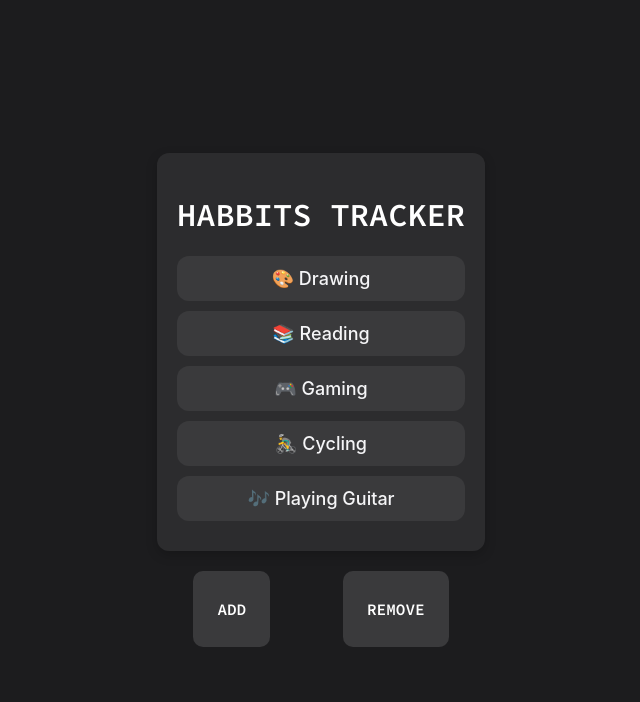
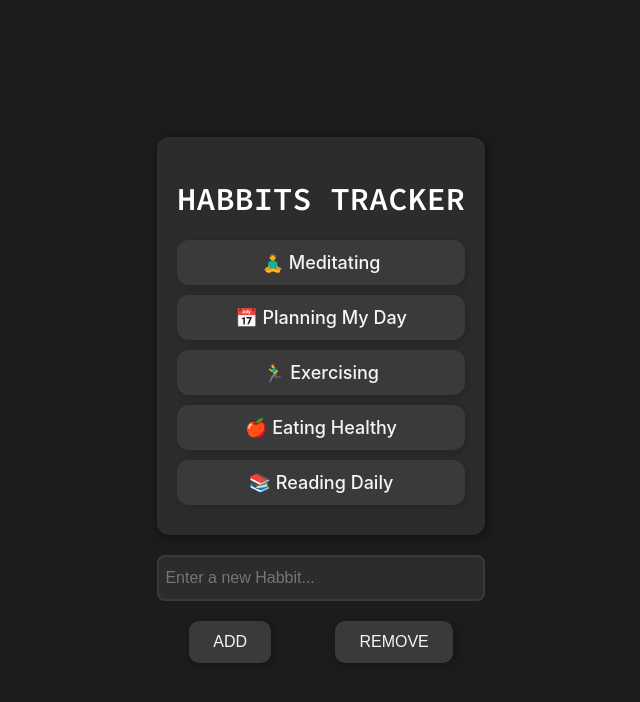
Before and after one commit to ObedientProductions/project-1, a React (Create React App) app: page / in a window 1280 px wide. Shown: the top 702 px of the page, without its empty margins (319-959 px from the left). Built offline with nearby package versions, Linux system fonts and the light colour scheme.

Commit message:
Added on site inputs instead of prompting the user

```diff
--- a/src/App.css
+++ b/src/App.css
@@ -48,10 +48,14 @@ li {
   font-size: 18px;
   font-weight: 500;
   transition: background 0.3s ease;
+
+  box-shadow: 2px 2px 10px rgba(0, 0, 0, 0.2);
+
 }
 
 li:hover {
-  background: #48484a;
+  background-color: #007acc;
+  transform: translateY(-2px);
 }
 
 
@@ -72,10 +76,12 @@ li:hover {
   cursor: pointer;
   transition: background 0.3s ease, transform 0.1s ease;
 
+  box-shadow: 2px 2px 10px rgba(0, 0, 0, 0.3);
+
 }
 
 .menu-button:hover {
-  background-color: #48484a;
+  background-color: #007acc;
   transform: translateY(-2px);
 }
 
@@ -107,10 +113,47 @@ li:hover {
   outline: none;
 }
 
+.selected{
+  border-color: #ffffff;
+  border-width: 0.15vw;
+  border-style: solid;
+}
+
 #Hobbies-Container {
-  background-color: #2c2c2e; /* Dark background to match the theme */
-  border-radius: 12px; /* Slightly larger radius for rounded corners */
-  padding: 20px; /* More padding for spacing */
-  box-shadow: 0 4px 12px rgba(0, 0, 0, 0.2); /* Subtle shadow for depth */
-  margin-bottom: 20px; /* Space between the container and other content */
+  background-color: #2c2c2e;
+  border-radius: 12px;
+  padding: 20px;
+  box-shadow: 0 4px 12px rgba(0, 0, 0, 0.2);
+  margin-bottom: 20px;
+
+  box-shadow: 2px 2px 10px rgba(0, 0, 0, 0.5);
 }
+
+#Habbits-Container {
+  background-color: #ffffff;
+  border-radius: 10px;
+  padding: 0.2vw;
+  margin-bottom: 20px; /* Add space below hobbies list */
+}
+
+#Habbit-Input {
+  margin: 20px 0; /* Add spacing around the input */
+}
+
+
+.data-inputs {
+  width: 100%;
+  padding: 12px 0.5vw;
+  box-sizing: border-box;
+  background-color: #2c2c2e;
+  border: 2px solid #3a3a3c;
+  border-radius: 8px;
+  color: #f5f5f7;
+  font-size: 16px;
+  transition: all 0.3s ease;
+}
+
+.data-inputs:focus {
+  outline: none;
+  border-color: #4e9bff; /* Change border color on focus */
+}
--- a/src/App.js
+++ b/src/App.js
@@ -1,19 +1,23 @@
+import React, { useState, useRef } from 'react';
 import './App.css';
-import React, { useState, useRef } from 'react';
 
 function App() {
+  const [selectedHobby, setSelectedHobby] = useState(null);
+  const [hobbies, setHobbies] = useState([
+    "🧘‍♂️ Meditating",
+    "📅 Planning My Day",
+    "🏃‍♂️ Exercising",
+    "🍎 Eating Healthy",
+    "📚 Reading Daily"
+  ]);
 
-  const [selectedHobby, setSelectedHobby] = useState(null);
+  const [newHobby, setNewHobby] = useState(""); // State for managing input value
 
   // Create an array of refs for the list items
   const listItemRefs = useRef([]);
 
-  // Add a new ref for each list item
+  // Handle selecting a hobby
   const handleSelect = (hobby, index) => {
-    // Optionally log the selected item and all the list items using refs
-    console.log('Selected hobby:', hobby);
-    console.log('All list items:', listItemRefs.current);
-
     if (selectedHobby === hobby) {
       setSelectedHobby(null); // Deselect if the same item is clicked
     } else {
@@ -22,12 +26,37 @@ function App() {
   };
 
 
+  // Handle the ADD button click
+  const handleAdd = () => {
+    if (newHobby.trim()) { // Check if the input is not empty
+      setHobbies([...hobbies, newHobby]); // Add the new hobby to the list
+      setNewHobby(""); // Clear the input field
+    } else {
+      alert("Please enter a valid hobby.");
+    }
+  };
+
+  // Handle the REMOVE button click
+  const handleRemove = () => {
+    if (selectedHobby) {
+      setHobbies(hobbies.filter((hobby) => hobby !== selectedHobby)); // Remove the selected hobby
+      setSelectedHobby(null); // Deselect after removal
+    } else {
+      alert("Please select a hobby to remove.");
+    }
+  };
+
+    // Update input value as the user types
+    const handleInputChange = (event) => {
+      setNewHobby(event.target.value); // Update the state with the current input value
+    };
+
   return (
     <div>
-      <div id='Hobbies-Container'>
+      <div id="Hobbies-Container">
         <h1>HABBITS TRACKER</h1>
         <ul>
-        {["🎨 Drawing", "📚 Reading", "🎮 Gaming", "🚴‍♂️ Cycling", "🎶 Playing Guitar"].map((hobby, index) => (
+          {hobbies.map((hobby, index) => (
             <li
               key={hobby}
               ref={(el) => (listItemRefs.current[index] = el)} // Assign ref to each list item
@@ -40,12 +69,22 @@ function App() {
         </ul>
       </div>
 
-      <div id='Buttons-Container'>
-        <button className='menu-button'><p>ADD</p></button>
-        <button className='menu-button'><p>REMOVE</p></button>
+      <div id='Habbit-Input'>
+          <input
+          className='data-inputs'
+          type='text'
+          value={newHobby}
+          onChange={handleInputChange}
+          placeholder='Enter a new Habbit...'
+          ></input>
+      </div>
+
+      <div id="Buttons-Container">
+        <button className="menu-button" onClick={handleAdd}>ADD</button>
+        <button className="menu-button" onClick={handleRemove}>REMOVE</button>
       </div>
     </div>
   );
-};
+}
 
 export default App;
```
